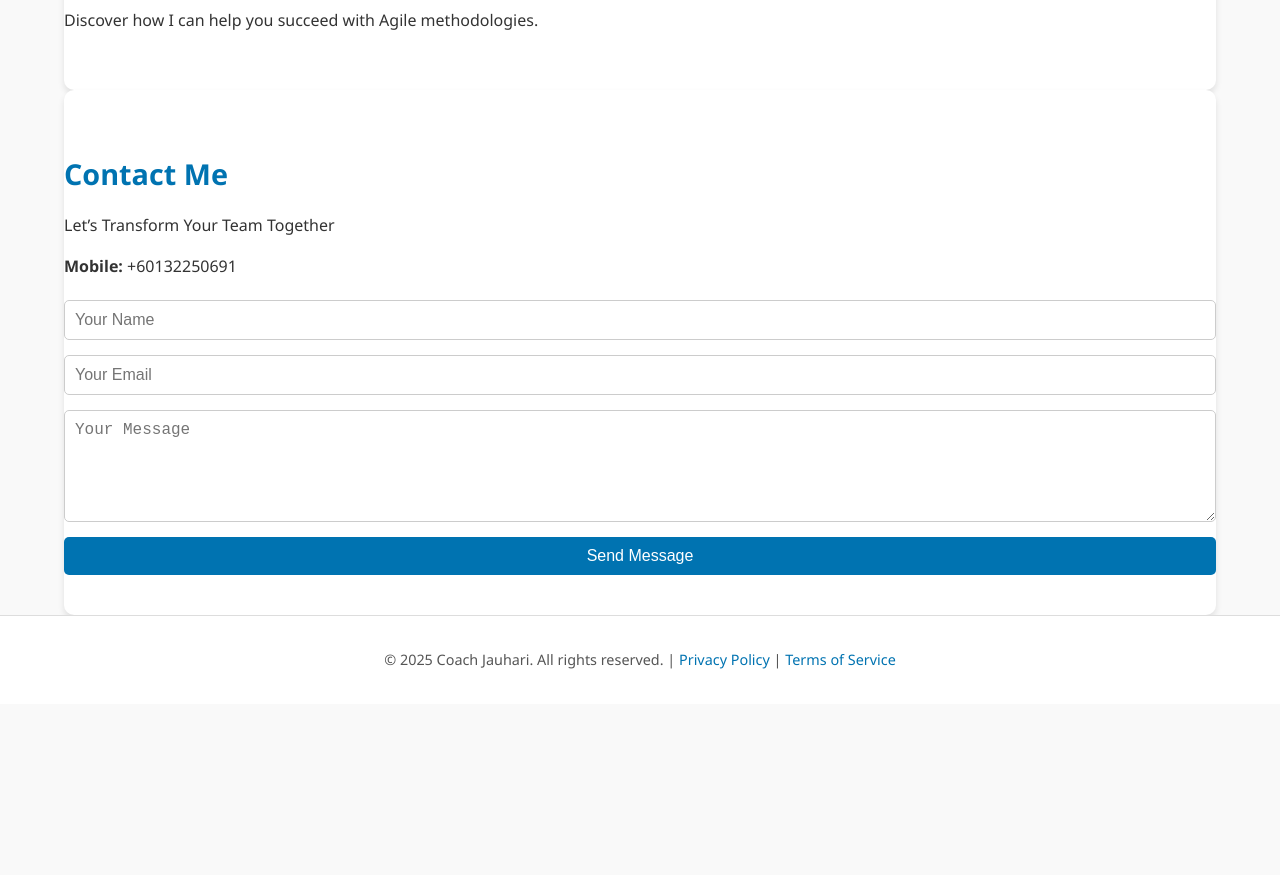
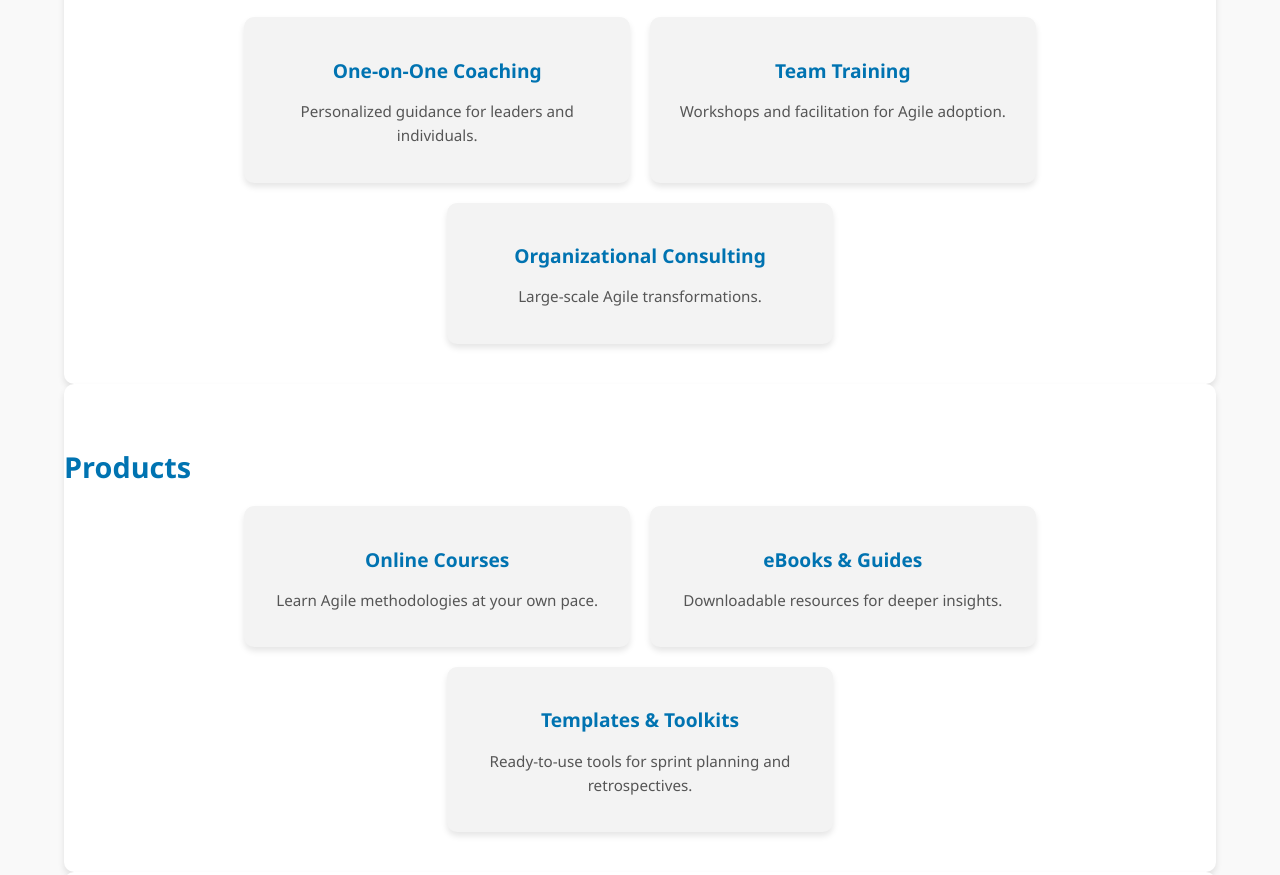
Before and after one commit to maifors/agile, a plain HTML site: page index.html in a window 1280 px wide. Shown: the part 822-1697 px from the top of the page. Before the commit the page ends 1526 px from the top, so only its background shows below. Drawn offline with Linux system fonts and the light colour scheme.

Commit message:
Update index.html

```diff
--- a/index.html
+++ b/index.html
@@ -15,11 +15,11 @@
             margin: 0;
             padding: 0;
             background-color: #f9f9f9;
-            color: #222;
+            color: #222; /* Darker text for better contrast */
         }
         a {
             text-decoration: none;
-            color: #0073b1;
+            color: #0073b1; /* LinkedIn blue for links */
         }
         a:hover {
             text-decoration: underline;
@@ -38,7 +38,7 @@
             position: sticky;
             top: 0;
             z-index: 1000;
-            box-shadow: 0 2px 4px rgba(0, 0, 0, 0.1);
+            box-shadow: 0 2px 4px rgba(0, 0, 0, 0.1); /* Add slight shadow for better visibility */
         }
         header .logo {
             font-size: 1.5rem;
@@ -54,10 +54,24 @@
             flex: 1;
             margin: 0 20px;
         }
+        .search-bar input {
+            width: 100%;
+            padding: 8px 12px;
+            border: 1px solid #ccc; /* Slightly darker border for better visibility */
+            border-radius: 5px;
+            outline: none;
+        }
+        .search-bar input:focus {
+            border-color: #0073b1;
+            box-shadow: 0 0 3px #0073b1; /* Focus effect */
+        }
         nav ul {
             list-style: none;
             display: flex;
             gap: 15px;
+        }
+        nav ul li {
+            font-size: 0.9rem;
         }
         nav ul li a {
             color: #0073b1;
@@ -74,7 +88,12 @@
         .hero h1 {
             font-size: 2.5rem;
             margin-bottom: 10px;
-            text-shadow: 2px 2px 4px rgba(0, 0, 0, 0.8);
+            text-shadow: 2px 2px 4px rgba(0, 0, 0, 0.8); /* Add shadow for better readability on light backgrounds */
+        }
+        .hero p {
+            font-size: 1.2rem;
+            margin-bottom: 20px;
+            text-shadow: 1px 1px 3px rgba(0, 0, 0, 0.7);
         }
         .cta-button {
             background: #0073b1;
@@ -104,34 +123,31 @@
         section p {
             font-size: 1rem;
             line-height: 1.6;
-            color: #333;
+            color: #333; /* Adjusted for better readability */
         }
-
-        /* Contact Form */
-        form {
+        .grid {
             display: flex;
-            flex-direction: column;
-            gap: 15px;
-            margin-top: 20px;
+            gap: 20px;
+            flex-wrap: wrap;
+            justify-content: center;
         }
-        form input, form textarea, form button {
-            padding: 10px;
-            font-size: 1rem;
-            border: 1px solid #ccc;
-            border-radius: 5px;
+        .card {
+            background: #f3f3f3; /* Light grey for contrast against white */
+            padding: 20px;
+            border-radius: 10px;
+            width: 30%;
+            min-width: 250px;
+            box-shadow: 0 4px 6px rgba(0, 0, 0, 0.1);
+            text-align: center;
         }
-        form input:focus, form textarea:focus {
-            border-color: #0073b1;
-            box-shadow: 0 0 3px #0073b1;
+        .card h3 {
+            font-size: 1.2rem;
+            margin-bottom: 10px;
+            color: #0073b1; /* Consistent blue theme */
         }
-        form button {
-            background: #0073b1;
-            color: white;
-            border: none;
-            cursor: pointer;
-        }
-        form button:hover {
-            background: #005582;
+        .card p {
+            font-size: 0.95rem;
+            color: #555; /* Neutral text color for better contrast */
         }
 
         /* Footer */
@@ -144,6 +160,9 @@
         footer p {
             font-size: 0.9rem;
             color: #555;
+        }
+        footer a {
+            color: #0073b1;
         }
     </style>
 </head>
@@ -186,26 +205,56 @@
     <!-- Services Section -->
     <section id="services" class="container">
         <h2>Services</h2>
-        <p>Discover how I can help you succeed with Agile methodologies.</p>
+        <div class="grid">
+            <div class="card">
+                <h3>One-on-One Coaching</h3>
+                <p>Personalized guidance for leaders and individuals.</p>
+            </div>
+            <div class="card">
+                <h3>Team Training</h3>
+                <p>Workshops and facilitation for Agile adoption.</p>
+            </div>
+            <div class="card">
+                <h3>Organizational Consulting</h3>
+                <p>Large-scale Agile transformations.</p>
+            </div>
+        </div>
+    </section>
+
+    <!-- Products Section -->
+    <section id="products" class="container">
+        <h2>Products</h2>
+        <div class="grid">
+            <div class="card">
+                <h3>Online Courses</h3>
+                <p>Learn Agile methodologies at your own pace.</p>
+            </div>
+            <div class="card">
+                <h3>eBooks & Guides</h3>
+                <p>Downloadable resources for deeper insights.</p>
+            </div>
+            <div class="card">
+                <h3>Templates & Toolkits</h3>
+                <p>Ready-to-use tools for sprint planning and retrospectives.</p>
+            </div>
+        </div>
     </section>
 
     <!-- Contact Section -->
     <section id="contact" class="container">
         <h2>Contact Me</h2>
         <p>Let’s Transform Your Team Together</p>
-        <p><strong>Mobile:</strong> +60132250691</p>
-        <form action="https://formspree.io/f/mnqyojqp" method="POST">
-            <input type="hidden" name="_replyto" value="wanmj@yahoo.com">
+        <form action="https://formspree.io/f/your-email-endpoint" method="POST">
             <input type="text" name="name" placeholder="Your Name" required>
             <input type="email" name="email" placeholder="Your Email" required>
             <textarea name="message" placeholder="Your Message" rows="5" required></textarea>
-            <button type="submit">Send Message</button>
+            <button type="submit" class="cta-button">Send Message</button>
         </form>
     </section>
 
     <!-- Footer -->
     <footer>
-        <p>&copy; 2025 Coach Jauhari. All rights reserved. | <a href="#privacy-policy">Privacy Policy</a> | <a href="#terms">Terms of Service</a></p>
+        <p>&copy; 2025 Coach Jauhari. All rights reserved. <a href="#privacy-policy">Privacy Policy</a> | <a href="#terms">Terms of Service</a></p>
     </footer>
 </body>
 </html>
```
